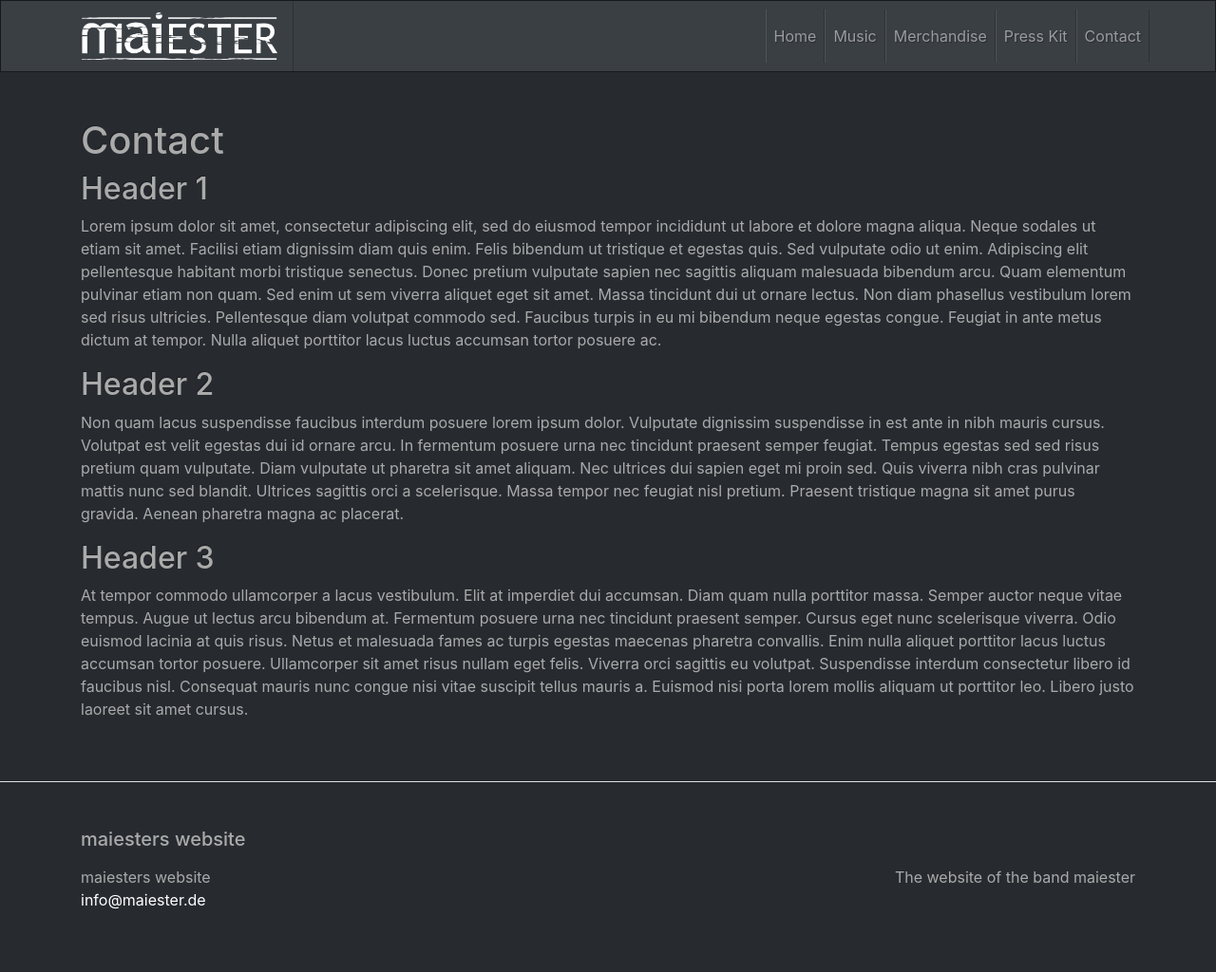
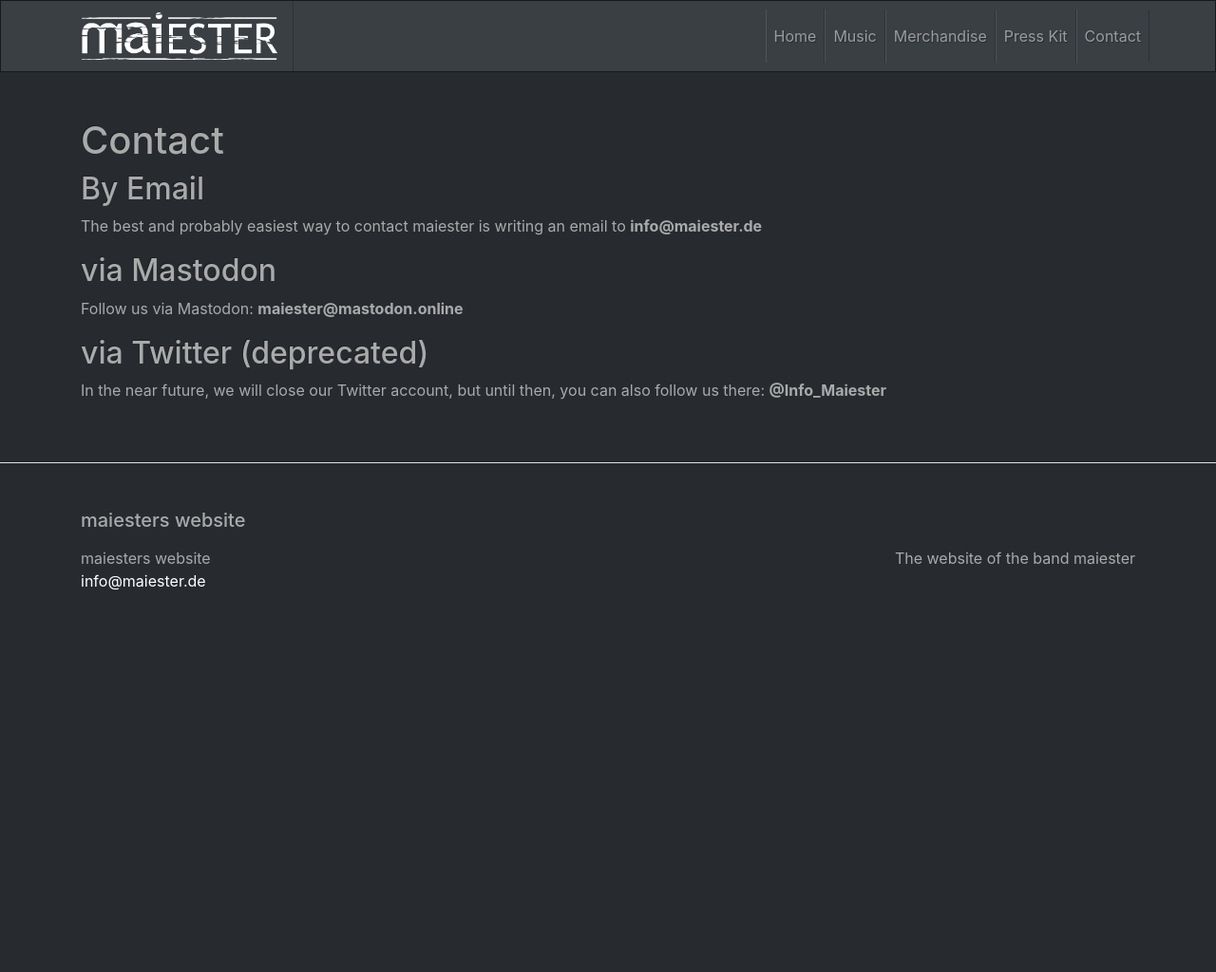
Before and after one commit to maiester/maiester.github.io, a Jekyll site: the page built from Contact.md, in a window 1280 px wide. Shown: the whole page at 95% size. Built offline with Jekyll 4.4.1, drawn with Linux system fonts in a browser that asks for light colours; our own code applies the rules of GitHub Pages for plain Markdown files; after the commit the page ends 900 px from its top, so only the background shows below that.

Commit message:
initial content changes

```diff
--- a/Contact.md
+++ b/Contact.md
@@ -2,11 +2,13 @@
 title: Contact
 ---
 
-## Header 1
-Lorem ipsum dolor sit amet, consectetur adipiscing elit, sed do eiusmod tempor incididunt ut labore et dolore magna aliqua. Neque sodales ut etiam sit amet. Facilisi etiam dignissim diam quis enim. Felis bibendum ut tristique et egestas quis. Sed vulputate odio ut enim. Adipiscing elit pellentesque habitant morbi tristique senectus. Donec pretium vulputate sapien nec sagittis aliquam malesuada bibendum arcu. Quam elementum pulvinar etiam non quam. Sed enim ut sem viverra aliquet eget sit amet. Massa tincidunt dui ut ornare lectus. Non diam phasellus vestibulum lorem sed risus ultricies. Pellentesque diam volutpat commodo sed. Faucibus turpis in eu mi bibendum neque egestas congue. Feugiat in ante metus dictum at tempor. Nulla aliquet porttitor lacus luctus accumsan tortor posuere ac.
+## By Email
+The best and probably easiest way to contact maiester is writing an email to
+**info@maiester.de**
+## via Mastodon
+Follow us via Mastodon:
+**maiester@mastodon.online**
 
-## Header 2
-Non quam lacus suspendisse faucibus interdum posuere lorem ipsum dolor. Vulputate dignissim suspendisse in est ante in nibh mauris cursus. Volutpat est velit egestas dui id ornare arcu. In fermentum posuere urna nec tincidunt praesent semper feugiat. Tempus egestas sed sed risus pretium quam vulputate. Diam vulputate ut pharetra sit amet aliquam. Nec ultrices dui sapien eget mi proin sed. Quis viverra nibh cras pulvinar mattis nunc sed blandit. Ultrices sagittis orci a scelerisque. Massa tempor nec feugiat nisl pretium. Praesent tristique magna sit amet purus gravida. Aenean pharetra magna ac placerat.
-
-## Header 3
-At tempor commodo ullamcorper a lacus vestibulum. Elit at imperdiet dui accumsan. Diam quam nulla porttitor massa. Semper auctor neque vitae tempus. Augue ut lectus arcu bibendum at. Fermentum posuere urna nec tincidunt praesent semper. Cursus eget nunc scelerisque viverra. Odio euismod lacinia at quis risus. Netus et malesuada fames ac turpis egestas maecenas pharetra convallis. Enim nulla aliquet porttitor lacus luctus accumsan tortor posuere. Ullamcorper sit amet risus nullam eget felis. Viverra orci sagittis eu volutpat. Suspendisse interdum consectetur libero id faucibus nisl. Consequat mauris nunc congue nisi vitae suscipit tellus mauris a. Euismod nisi porta lorem mollis aliquam ut porttitor leo. Libero justo laoreet sit amet cursus.
+## via Twitter (deprecated)
+In the near future, we will close our Twitter account, but until then, you can also follow us there:
+**@Info_Maiester**
```
Also changed, not shown: EPK.md (+12 -6 lines), Merch.md (+3 -8 lines).
